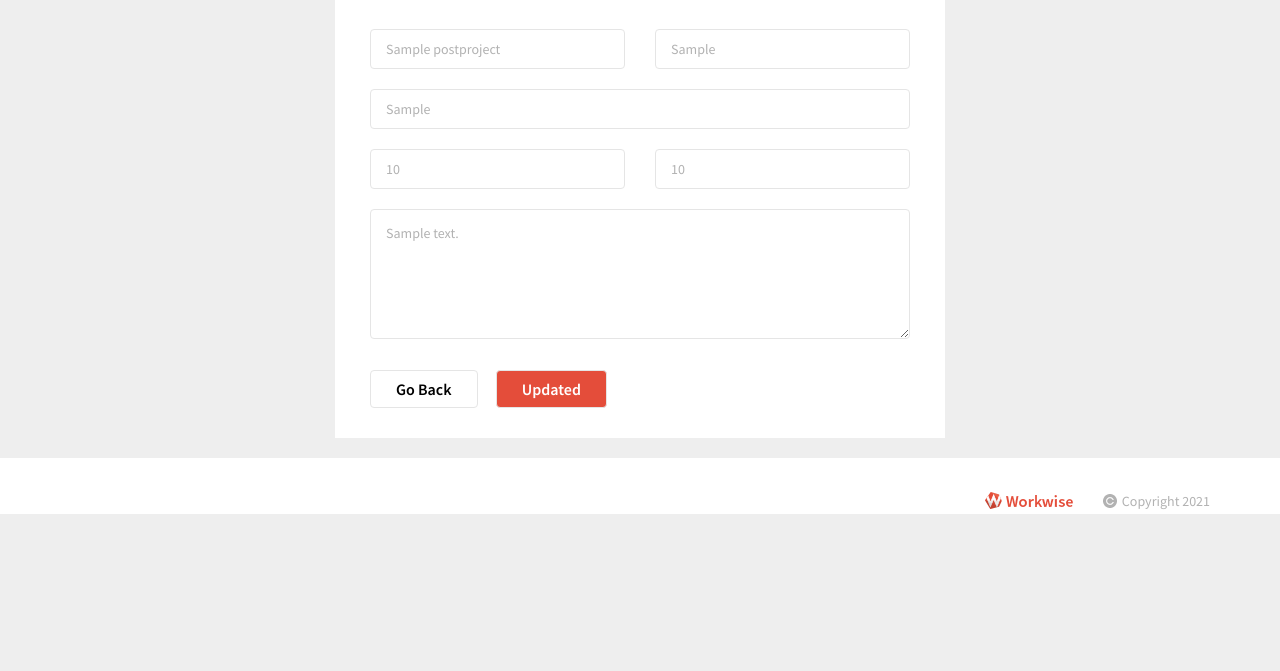
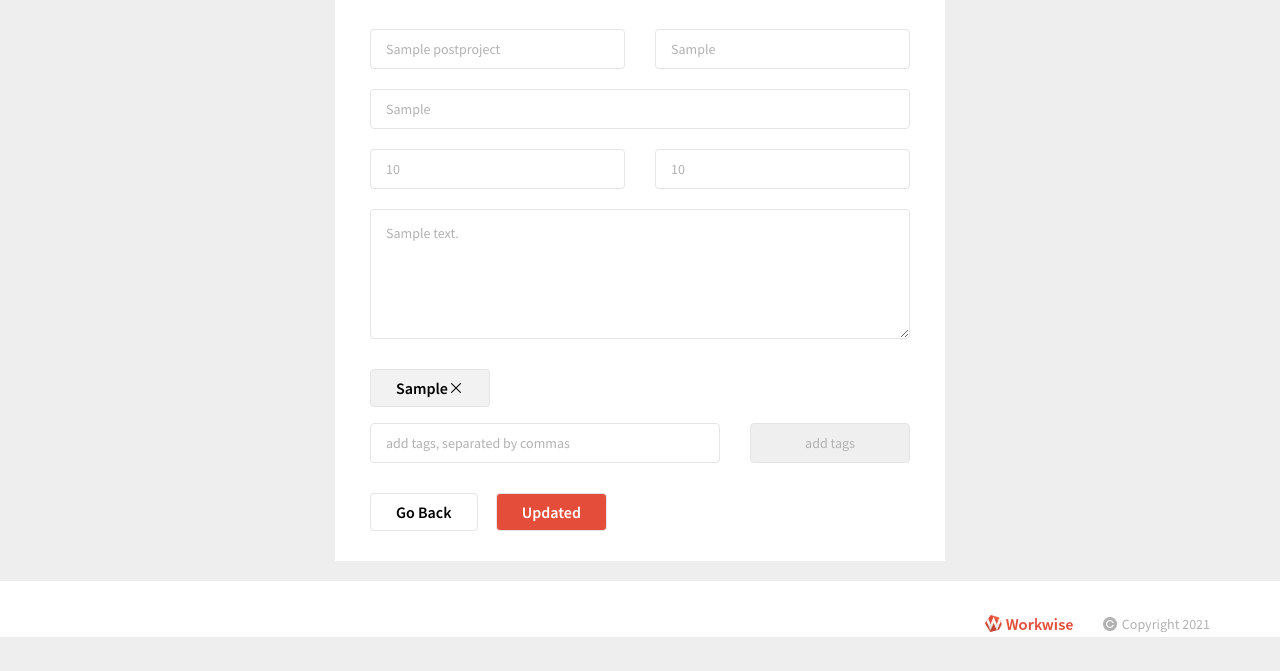
Before and after one commit to marouane-youssfi10/build-social-networking-with-django, a Django app: page /projects/edit-post/1/ in a window 1280 px wide. Shown: the part 129-800 px from the top of the page. Run offline with Django 3.2, Linux system fonts and the light colour scheme; tables that the repository leaves empty hold one stand-in row (values such as "Sample post"); some libraries are stand-ins or nearby versions.

Commit message:
fixing delete tag_post_project

```diff
--- a/posting/urls.py
+++ b/posting/urls.py
@@ -10,4 +10,6 @@ urlpatterns = [
 
     path('projects/edit-post/<int:pk>/', views.edit_post_project, name="edit-post-project"),
 
+    path('projects/delete-tag-post/<int:pk>/<int:project_post_id>/', views.delete_tag_post, name="delete-tag-post")
+
 ]
--- a/posting/views.py
+++ b/posting/views.py
@@ -136,11 +136,9 @@ def filter_project(request):
     return render(request, 'pages/projects.html', context)
 
 def edit_post_project(request, pk):
-    print('request = ', request.user)
-    print('pk = ', pk)
     # get post_project
     post_project = PostProject.objects.get(id=pk)
-    print('post_project = ', post_project)
+    # tags_post_project = TagsProjects.objects.filter()
     if request.method == 'POST':
         # get information of post project
         post_project_form = PostProjectForm(request.POST, request.FILES, instance=post_project)
@@ -160,3 +158,16 @@ def edit_post_project(request, pk):
     }
 
     return render(request, 'post/edit_post_project.html', context)
+
+def delete_tag_post(request, project_post_id, pk):
+    """user_profile = UserProfile.objects.get(user=request.user)
+    tag = TagsUser.objects.get(id=pk, tags_user=user_profile.user)
+
+    tag_name = tag.tag
+    tag.delete()
+    messages.success(request, 'your tag "' + tag_name + '" is delete')
+    return redirect('/accounts-setting/edit-profile/', request.user)"""
+    tag = TagsProjects.objects.get(id=pk)
+    tag.delete()
+    messages.success(request, 'your tag is delete successfully')
+    return redirect('/projects/edit-post/'+ str(project_post_id))
--- a/templates/post/edit_post_project.html
+++ b/templates/post/edit_post_project.html
@@ -1,6 +1,7 @@
 {% extends 'base.html' %}
 
 {% block content %}
+
     <div class="post-project col-lg-6"><br>
         <h3>Updated Post</h3>
         <div class="post-project-fields">
@@ -30,8 +31,25 @@
                         </div>
 
                         <div class="col-lg-12">
-                            {{ post_project_form.tag }}
+                            <ul>
+                                {% for tag_post in post_project.skills_tags_projects.all %}
+                                <li class="form-group">
+                                    <a href="{% url 'delete-tag-post' tag_post.id post_project.id %}" style="background-color:#f2f2f2; color:black;">
+                                         {{ tag_post }}<i class="la la-close"></i>
+                                    </a>
+                                </li>
+                                {% endfor %}
+                            </ul>
                         </div>
+                        <form action="">
+                            <div class="col-lg-8">
+                                <input type="text" placeholder="add tags, separated by commas">
+                            </div>
+                            <div class="col-lg-4">
+                                <input type="button" value="add tags">
+                            </div>
+                        </form>
+
                         <div class="col-lg-12">
                             <ul>
                                 <li><a href="{{ request.META.HTTP_REFERER }}" class="active">Go Back</a></li>
```
Also changed, not shown: user_profile/views.py (+35 -37 lines).
